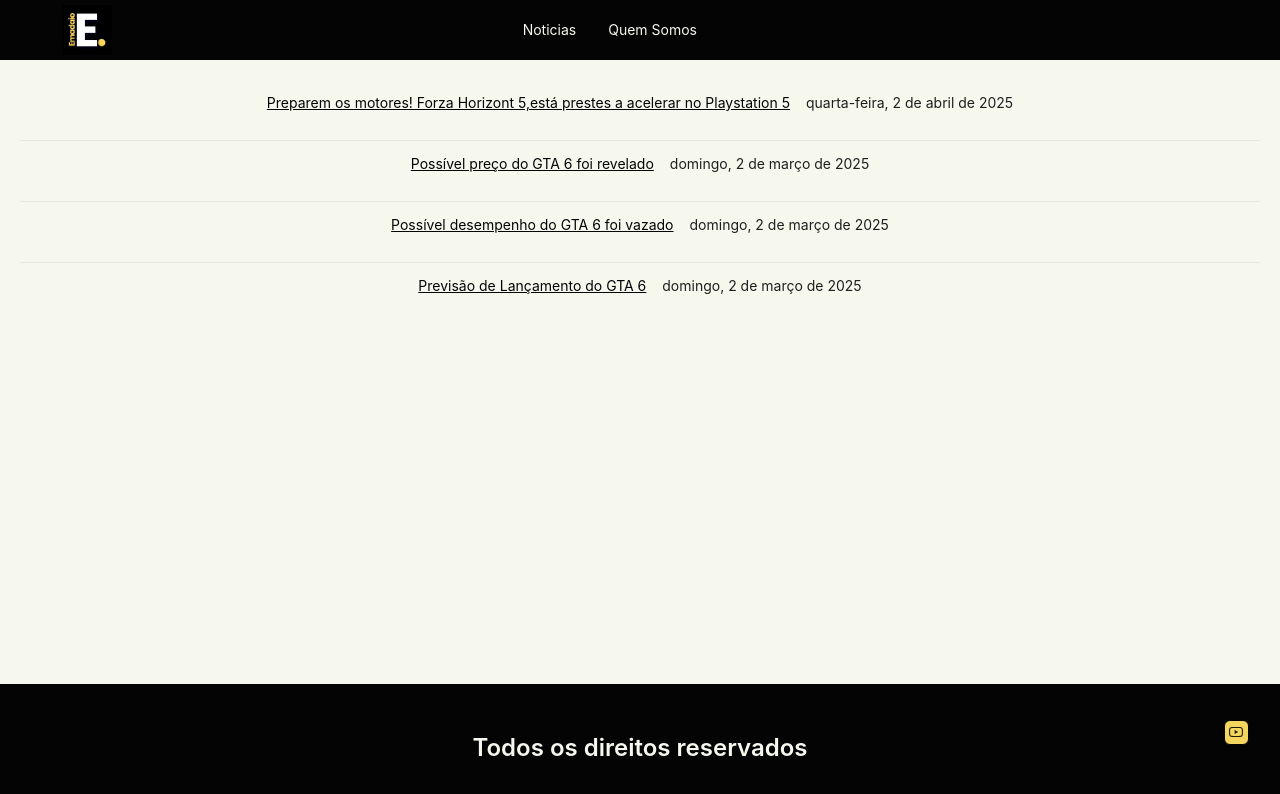
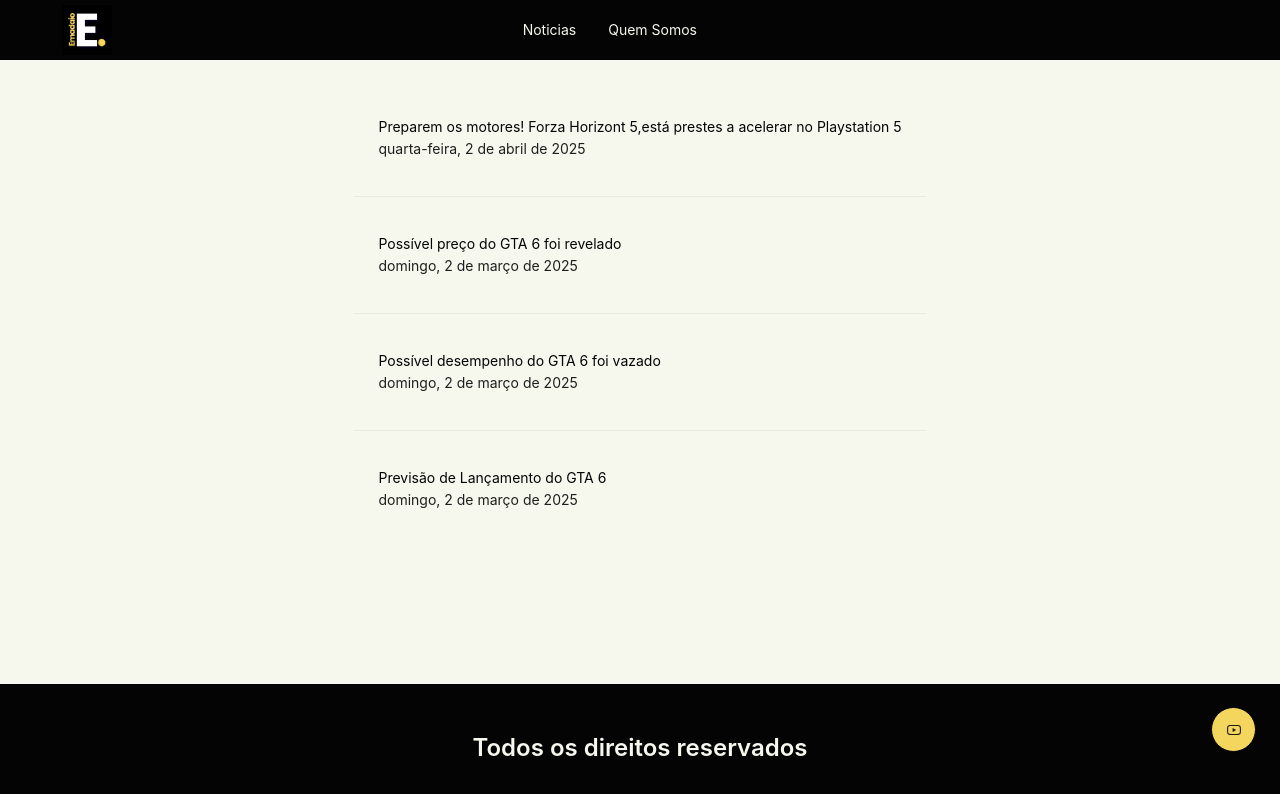
Before and after one commit to iwebwork/blogEmadaioGames, a React (Create React App) app: page /site/noticias in a window 1280 px wide. Shown: the top 794 px of the page. Built offline with nearby package versions, Linux system fonts and the light colour scheme.

Commit message:
hover link

```diff
--- a/package.json
+++ b/package.json
@@ -5,6 +5,8 @@
   "dependencies": {
     "@ant-design/icons": "^5.6.1",
     "@ant-design/v5-patch-for-react-19": "^1.0.3",
+    "@emotion/react": "^11.14.0",
+    "@emotion/styled": "^11.14.0",
     "@testing-library/dom": "^10.4.0",
     "@testing-library/jest-dom": "^6.6.3",
     "@testing-library/react": "^16.1.0",
@@ -20,6 +22,7 @@
     "react-dom": "^19.0.0",
     "react-router": "^7.2.0",
     "react-scripts": "5.0.1",
+    "styled-components": "^6.1.15",
     "typescript": "^4.4.2",
     "uuid": "^11.1.0",
     "web-vitals": "^2.1.0"
--- a/src/site/noticias/index.tsx
+++ b/src/site/noticias/index.tsx
@@ -1,35 +1,56 @@
-import { Flex, List, Typography } from 'antd';
+import { Card, List, Row, Typography } from 'antd';
 import React, { useState } from 'react';
 import { useNavigate } from 'react-router';
 import { getNoticias } from '../../hooks/api';
 import { IData, IPost } from '../../hooks/api/props';
+import Anuncio from '../../ui/anuncio';
 import Pallet from '../../ui/layout/colorsPalette';
-import Anuncio from '../../ui/anuncio';
+import styled from '@emotion/styled';
 
-const { Link, Paragraph } = Typography;
+const { Link } = Typography;
+
+const HoverLink = styled.div(() => {
+  return {
+    borderRadius: 6,
+    ':hover': {
+      backgroundColor: Pallet.Typography.terciaria
+    }
+  }
+});
 
 const Corpo: React.FC<IData> = (props) => {
   const navigate = useNavigate();
   const { id, title, date } = props;
-
   return (
-    <Flex key={id} wrap justify='center' gap="middle" style={{ display: 'flex', flex: 1 }}>
     <Anuncio>
+      <Card
+        variant="outlined"
+        style={{
+          maxWidth: 800,
+          minWidth: 400,
+          backgroundColor: Pallet.BackGround.secundaria,
+          border: 0
+        }}
+      >
+        <Row>
+          <HoverLink>
             <Link
-          underline
-          style={{ color: Pallet.Typography.secundaria }
-          }
+              style={{
+                color: Pallet.Typography.secundaria
+              }}
               onClick={() => {
                 navigate(`/site/post/${id}`);
-          }} >
+              }}
+            >
               {title}
             </Link >
+          </HoverLink>
+        </Row>
+        <Row>
+          {date}
+        </Row>
+      </Card>
     </Anuncio>
-      <Paragraph>
-        {date}
-      </Paragraph>
-
-    </Flex >
   )
 }
 
@@ -51,6 +72,11 @@
 
   return (
     <List
+      style={{
+        display: 'flex',
+        flex: 1,
+        justifyContent: 'center'
+      }}
       dataSource={posts}
       renderItem={(item) => (
         <List.Item>
--- a/src/ui/layout/menu/index.tsx
+++ b/src/ui/layout/menu/index.tsx
@@ -54,7 +54,6 @@
         items={items}
         selectedKeys={[]}
         theme={theme}
-
       />
     </Anuncio>
   )
@@ -82,12 +81,13 @@
     <Anuncio>
       <Popover content={'YouTube'} placement="right">
         <Button style={{
-          height: 25,
-          width: 25,
+          height: 45,
+          width: 45,
           backgroundColor: Pallet.Typography.terciaria,
           borderColor: Pallet.Typography.secundaria
         }}
           variant="solid"
+          shape="round"
           icon={<YoutubeOutlined />}
           onClick={onClickYouTube}
         />
```
Also changed, not shown: 2 other files (tests, documents, lock files or other folders). Lines whose indentation alone changed are shown as unchanged.
